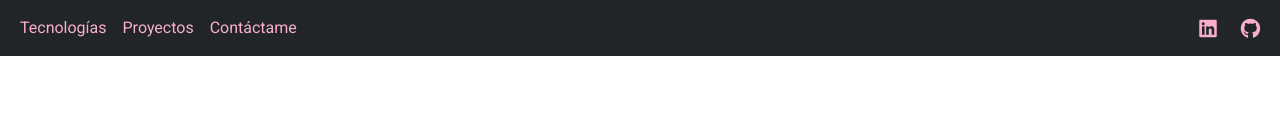
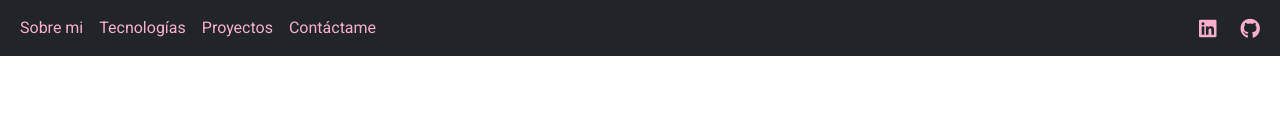
Before and after one commit to Fernanda553/portafolio, a React (Vite) app: page / in a window 1280 px wide. Shown: the top 130 px of the page. Built offline with nearby package versions, Linux system fonts and the light colour scheme; a web font is replaced by a local one.

Commit message:
add link to introduccion section

```diff
--- a/src/App.jsx
+++ b/src/App.jsx
@@ -8,7 +8,7 @@ const App = () => {
     <>
       <Navigation />
       <Container fluid className='p-0'>
-        <section className='presentacion'>
+        <section id='introduccion' className='presentacion'>
           <h1>Desarolladora Full Stack</h1>
           <h2>Fernanda Nuñez</h2>
           <img alt='Fernanda' src='./src/assets/img/fernanda.jpeg' />
--- a/src/components/Navigation.jsx
+++ b/src/components/Navigation.jsx
@@ -7,6 +7,9 @@ export const Navigation = () => {
     <Navbar bg='dark' data-bs-theme='dark' className='fixed-top'>
       <Container fluid>
         <Nav className='me-auto'>
+          <Nav.Link as={Link} to='introduccion' smooth duration={100}>
+            <p className='navigation'>Sobre mi</p>
+          </Nav.Link>
           <Nav.Link as={Link} to='tecnologias' smooth duration={100}>
             <p className='navigation'>Tecnologías</p>
           </Nav.Link>
```
